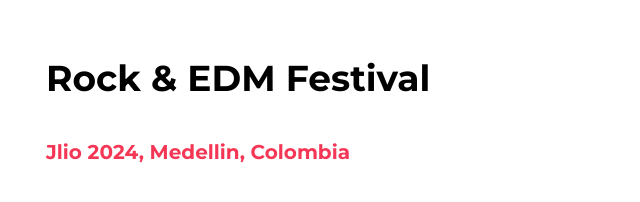
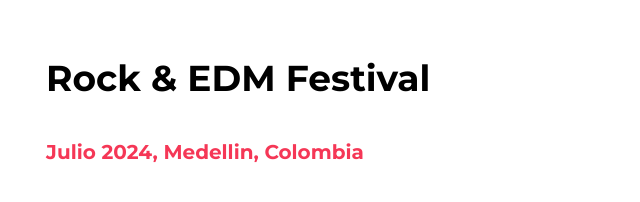
Before and after one commit to davidsm09/festival_music, a website: page index.html in a window 1280 px wide. Shown: the part 774-976 px from the top of the page, 619-1259 px from the left. Drawn offline with Linux system fonts and the light colour scheme.

```diff
--- a/index.html
+++ b/index.html
@@ -52,7 +52,7 @@
 
         <div class="contenido-festival">
             <h2>Rock & EDM Festival</h2>
-            <p class="fecha">Jlio 2024, Medellin, Colombia</p>
+            <p class="fecha">Julio 2024, Medellin, Colombia</p>
             <p>Lorem ipsum, dolor sit amet consectetur adipisicing elit. Ullam animi quia vitae id sed! Consequatur iure, nobis numquam corporis quae, sint quis, rem exercitationem deleniti rerum dolor? Suscipit, labore deserunt.</p>
         </div>
 
```
